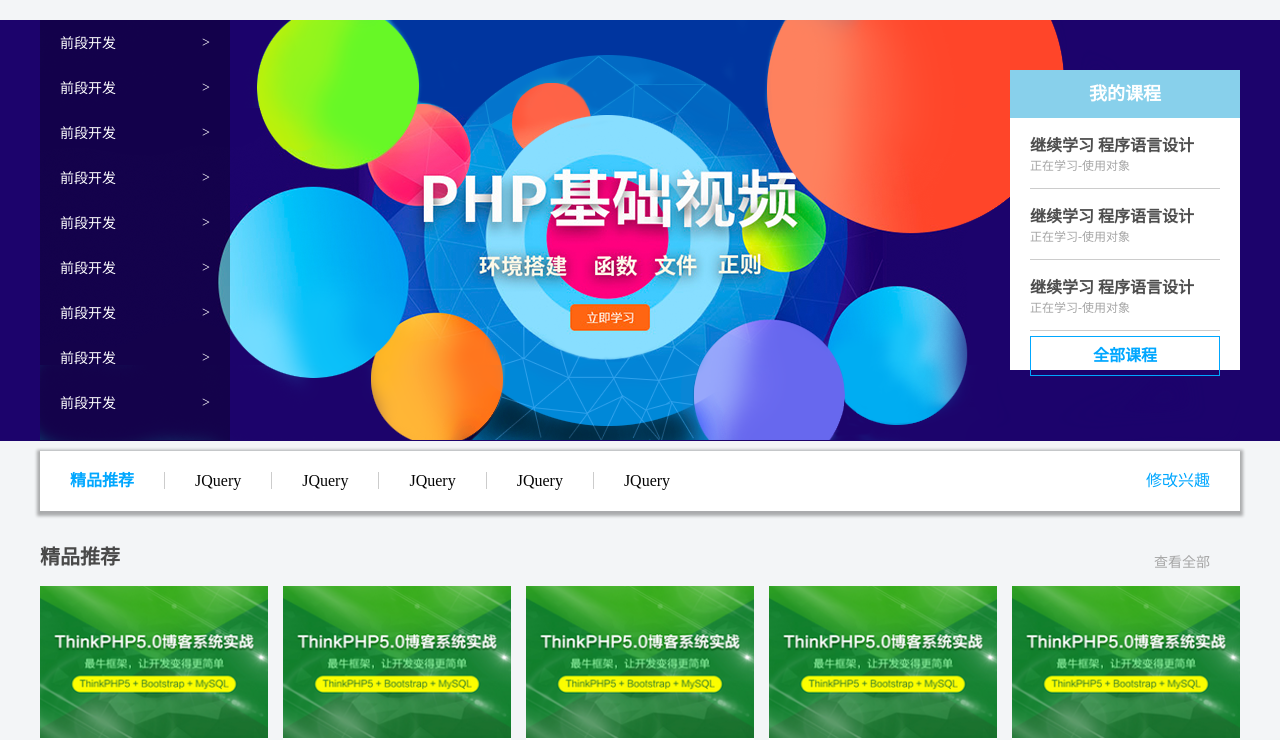
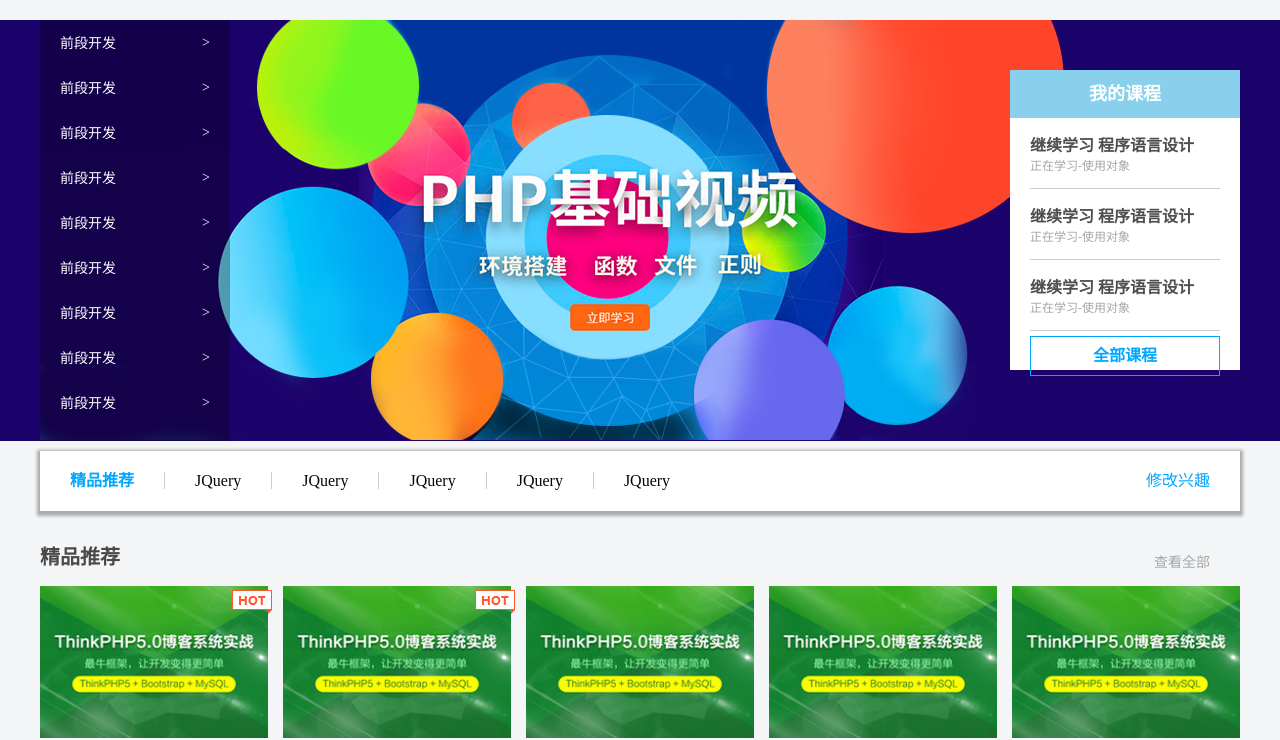
Before and after one commit to LvanLiang/css-simple, a plain HTML site: page 02/index.html in a window 1280 px wide. Shown: the part 82-822 px from the top of the page. Drawn offline with Linux system fonts and the light colour scheme.

Commit message:
子绝父相定位实现右上角new

```diff
--- a/02/index.html
+++ b/02/index.html
@@ -89,6 +89,7 @@
         <div class="box-bd">
             <ul class="clearfix">
                 <li>
+                    <em><img src="images/hot.png" alt=""></em>
                     <img src="images/pic.png" alt="#">
                     <h4>Think PHP 5.0 博客系统实战项目演练</h4>
                     <div class="info">
@@ -96,6 +97,7 @@
                     </div>
                 </li>
                 <li>
+                    <em><img src="images/hot.png" alt=""></em>
                     <img src="images/pic.png" alt="#">
                     <h4>Think PHP 5.0 博客系统实战项目演练</h4>
                     <div class="info">
--- a/02/style.css
+++ b/02/style.css
@@ -230,6 +230,8 @@ a {
     width: 1225px;
 }
 .box-bd ul li {
+    /* 子绝父相 */
+    position: relative;
     float: left;
     width: 228px;
     height: 270px;
@@ -237,8 +239,13 @@ a {
     margin-bottom: 15px;
     background-color: #fff;
 }
-.box-bd ul li img{
+.box-bd ul li > img{
     width: 100%;
+}
+.box-bd ul li em {
+    position: absolute;
+    top: 4px;
+    right: -4px;
 }
 .box-bd ul li h4 {
     margin: 20px 20px 20px 25px;
```
Also changed, not shown: 02/images/hot.png (added).
